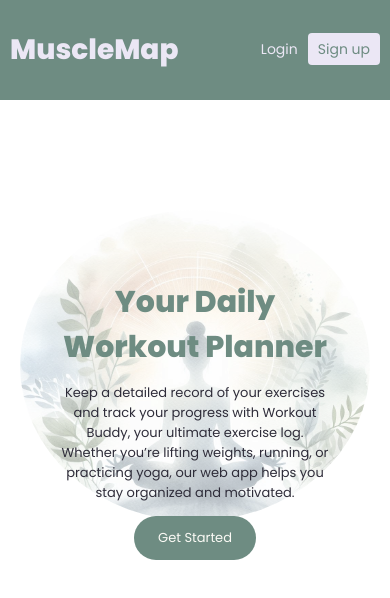
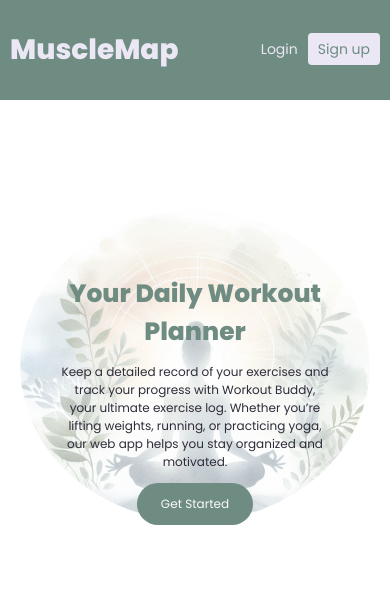
Before and after one commit to RajeevRanjan5642/workout-app, a React (Create React App) app in the folder frontend/: page / in a window 390 px wide. Shown: the top 598 px of the page. Built offline with nearby package versions, Linux system fonts and the light colour scheme.

Commit message:
fix responsiveness

```diff
--- a/frontend/src/index.css
+++ b/frontend/src/index.css
@@ -294,16 +294,16 @@ form.signup, form.login {
   }
   .welcome-content {
     padding: 0px 40px;
-    top: 70px;
-    font-size: 13px;
+    top: 65px;
+    font-size: 12px;
   }
   .welcome-title{
-    font-size: 30px;
+    font-size: 25px;
     margin: 0;
   }
   .welcome-btn {
     padding: 12px 24px;
-    font-size: 13px;
+    font-size: 12px;
   }
   header {
     font-size: 14px;
```
